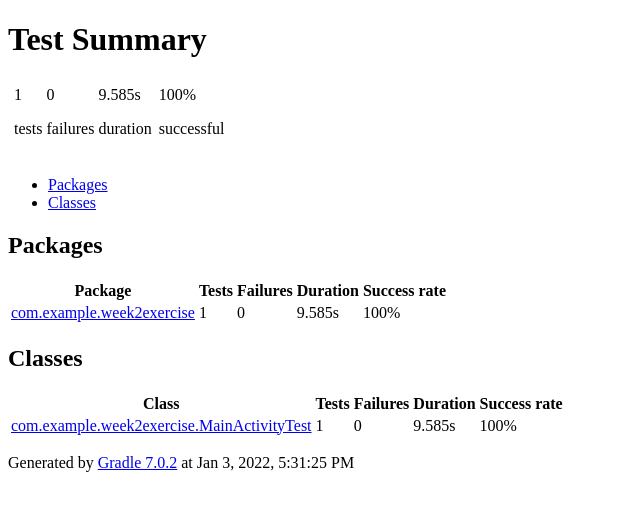
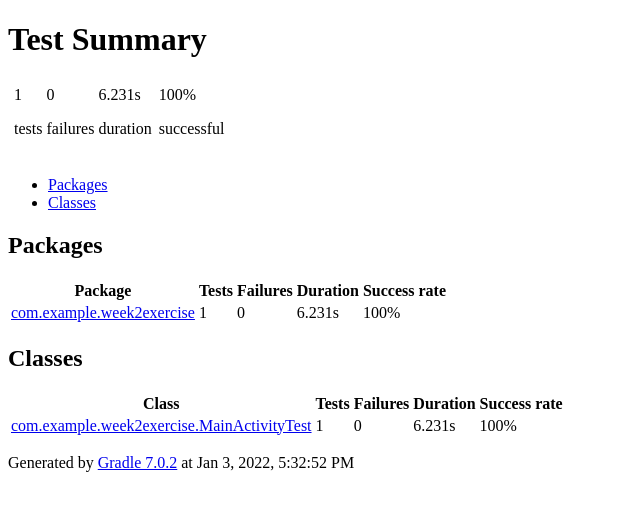
Before and after one commit to Linus-Tay/Capstone-Website, a plain HTML site: page unit-test.html in a window 1280 px wide. Shown: the full height of the page, 0-640 px from the left. Drawn offline with Linux system fonts and the light colour scheme.

Commit message:
Update from https://github.com/Capstone-Grading-Made-Simple/Weekly_Exercise-2/commit/5a810ac39b49746ed26bad057e91a5127ef88a88

```diff
--- a/unit-test.html
+++ b/unit-test.html
@@ -31,7 +31,7 @@
 </td>
 <td>
 <div class="infoBox" id="duration">
-<div class="counter">9.585s</div>
+<div class="counter">6.231s</div>
 <p>duration</p>
 </div>
 </td>
@@ -76,7 +76,7 @@
 </td>
 <td>1</td>
 <td>0</td>
-<td>9.585s</td>
+<td>6.231s</td>
 <td class="success">100%</td>
 </tr>
 </tbody>
@@ -100,7 +100,7 @@
 <a href="com.example.week2exercise.MainActivityTest.html">com.example.week2exercise.MainActivityTest</a>
 <td>1</td>
 <td>0</td>
-<td>9.585s</td>
+<td>6.231s</td>
 <td class="success">100%</td>
 </tr>
 </tbody>
@@ -109,7 +109,7 @@
 </div>
 <div id="footer">
 <p>Generated by
-<a href="http://www.gradle.org">Gradle 7.0.2</a> at Jan 3, 2022, 5:31:25 PM</p>
+<a href="http://www.gradle.org">Gradle 7.0.2</a> at Jan 3, 2022, 5:32:52 PM</p>
 </div>
 </div>
 </body>
```
